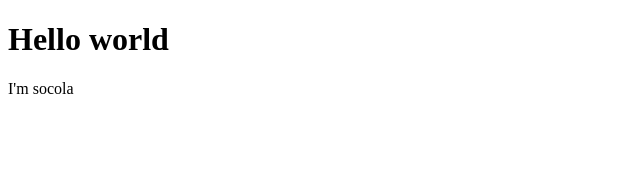
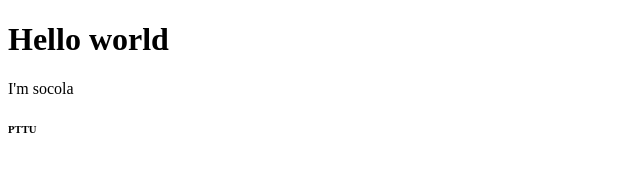
Before and after one commit to nhatkhanh2708/learn_web, a plain HTML site: page Learn/index.html in a window 1280 px wide. Shown: the full height of the page, 0-640 px from the left. Drawn offline with Linux system fonts and the light colour scheme.

Commit message:
learn_html

```diff
--- a/Learn/index.html
+++ b/Learn/index.html
@@ -8,5 +8,6 @@
 <body>
     <h1>Hello world</h1>
     <p>I'm socola</p>
+    <h6>PTTU</h6>
 </body>
 </html>
```
